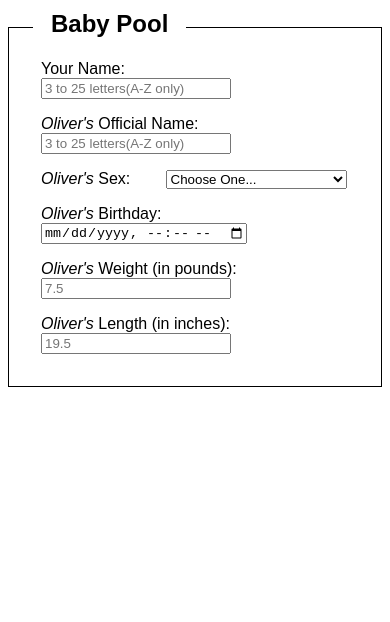
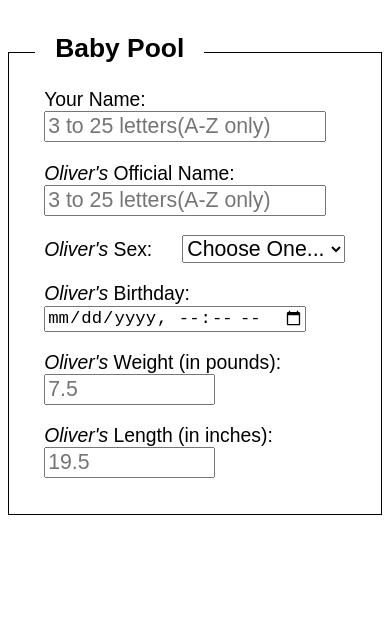
Before and after one commit to zmcandee/funsize, a plain HTML site: page index.html in a window 390 px wide. Shown: the part 222-844 px from the top of the page. Drawn offline with Linux system fonts and the light colour scheme.

Commit message:
more mobile fixes

```diff
--- a/index.html
+++ b/index.html
@@ -8,14 +8,14 @@
     <meta name="author" content="zcandee">
 
     <style>
-        body {font-family: "Tahoma MS",sans-serif}
-        section {display:block;max-width:50em;min-width:15em;margin:3em auto 0 auto;border:black solid 0.1em;text-align:center}
+        body {font-family: "Tahoma MS",sans-serif;font-size:1.1em}
+        section {display:block;max-width:40em;min-width:15em;margin:3em auto 0 auto;border:black solid 0.1em;text-align:center}
         h1 {float:left; padding:0 0.75em; margin:-0.75em 0 0 1em;background:#fff}
         p {font-size:3em}
         form {margin: 2em}
-        form>p {font-size:1em; text-align:left}
-        form label {display:inline-block; min-width:39%}
-        form input,select {display:inline-block; width:auto;min-width:59%}
+        form>p {font-size:1.1em; text-align:left}
+        form label {display:inline-block; min-width:44%}
+        form input,select {font-size:1.1em;display:inline-block; width:auto;min-width:54%}
         form:invalid button[type=submit] {display: none;}
         input:invalid:not(:placeholder-shown) {border:solid red}
         input[name=email],input[name=submitdate] {position: absolute; top:-100px}
```
